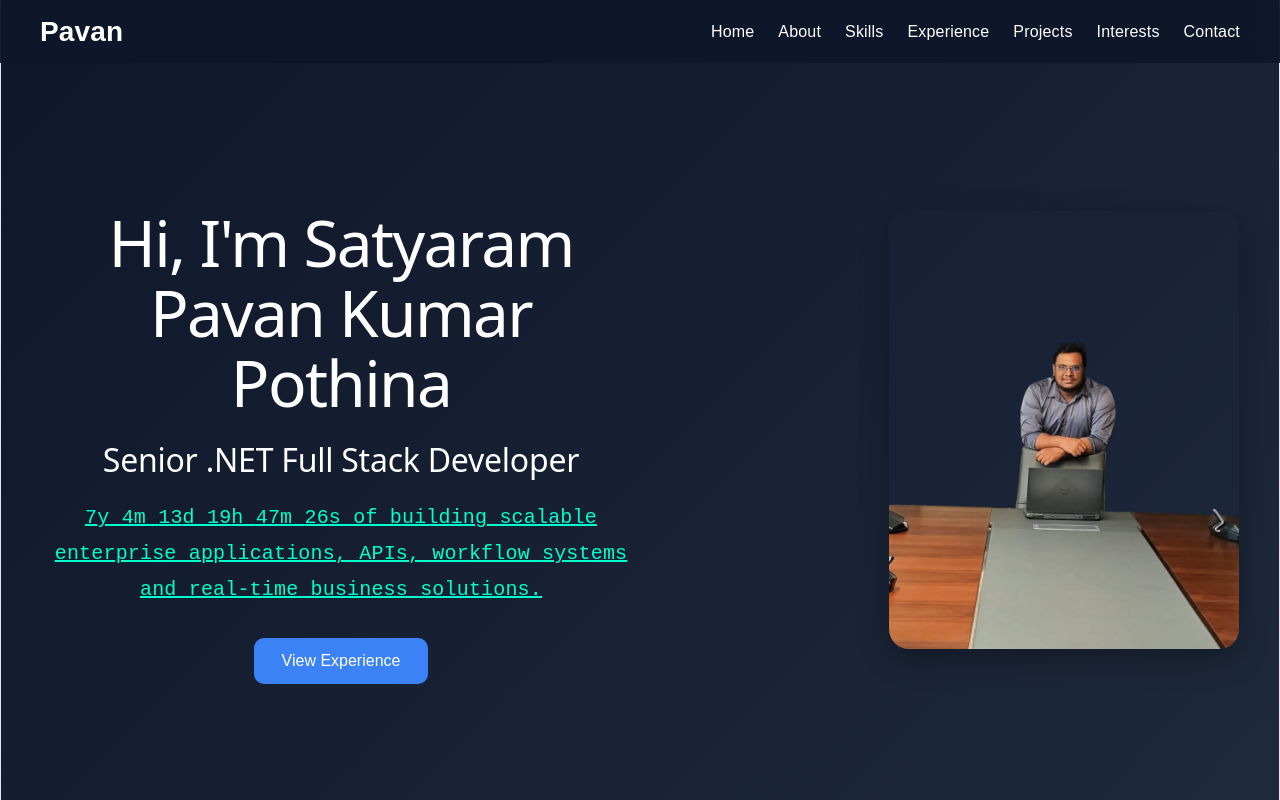
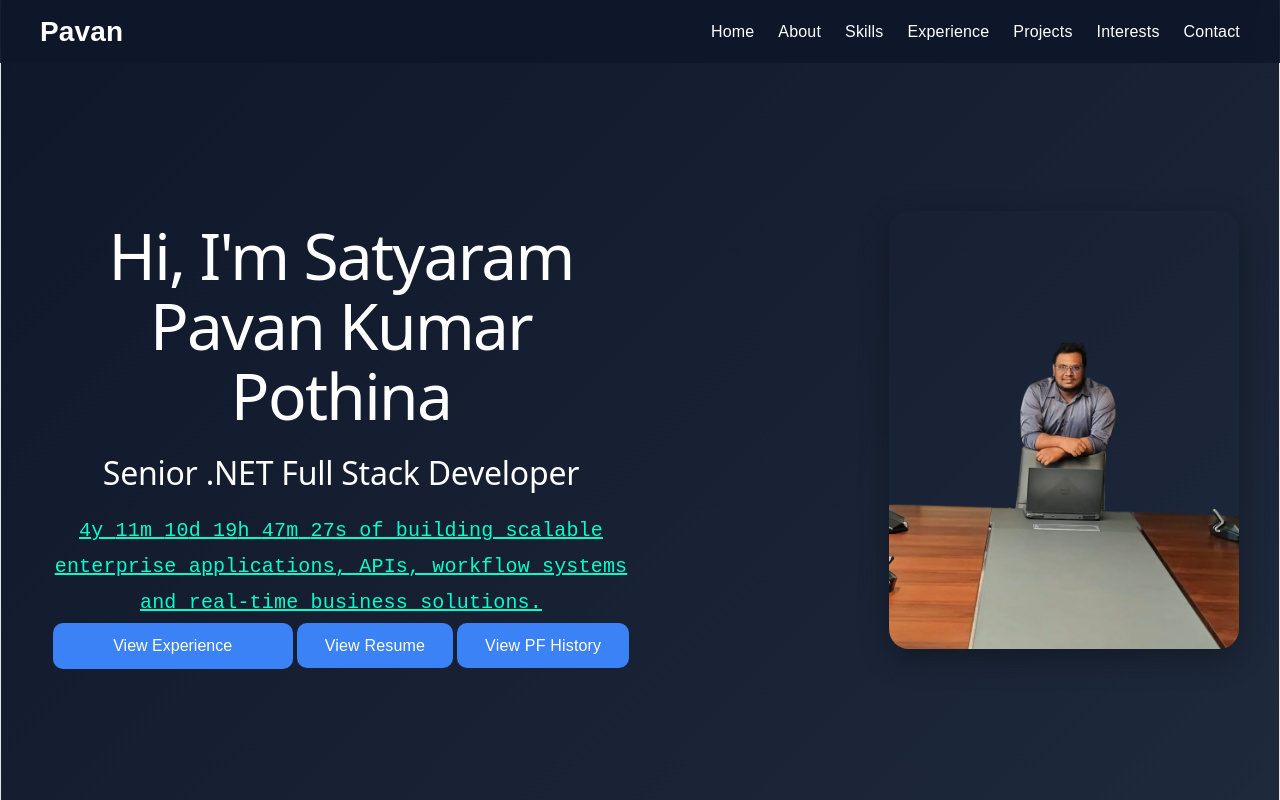
Before and after one commit to SatyaramPavanKumar/portfolio-site, a React (Vite) app: page / in a window 1280 px wide. Shown: the top 800 px of the page. Built offline with nearby package versions, Linux system fonts and the light colour scheme.

Commit message:
update all details and add resume

```diff
--- a/src/App.jsx
+++ b/src/App.jsx
@@ -29,6 +29,8 @@ function App() {
 
       <Footer />
     </>
+
+
   );
 }
 
--- a/src/components/sections/About.jsx
+++ b/src/components/sections/About.jsx
@@ -14,7 +14,7 @@ export default function About() {
       <div className="about-container">
         <div className="about-content">
           <p>
-            Senior .NET Developer with 7 years of experience in designing,
+            Senior .NET Developer with 5 years of experience in designing,
             developing, and maintaining scalable enterprise web applications
             using C#, ASP.NET Core, ASP.NET MVC, Web API, Entity Framework,
             and SQL Server / Oracle.
@@ -42,7 +42,7 @@ export default function About() {
 
         <div className="about-highlights">
           <div className="highlight-card">
-            <h3>7+ Years</h3>
+            <h3>5 Years</h3>
             <p>Enterprise Experience</p>
           </div>
 
--- a/src/components/sections/Experience.jsx
+++ b/src/components/sections/Experience.jsx
@@ -2,7 +2,7 @@ import "../../styles/experience.css";
 import { motion } from "framer-motion";
 const experiences = [
   {
-    date: "Feb 2019 - Apr 2022",
+    date: "Jul 2021 - May 2022",
     company: "Infinity Idea Technologies | Vizag",
     role: "Started as Intern → Jr Developer",
   },
--- a/src/components/sections/Hero.jsx
+++ b/src/components/sections/Hero.jsx
@@ -1,9 +1,11 @@
 import profileimage from "../../assets/7.png";
 import { motion } from "framer-motion";
 import React, { useState, useEffect } from "react";
+import "../../styles/hero.css";
+
 
 export default function Hero() {
-  const startDate = new Date("2019-02-13T10:56:01");
+  const startDate = new Date("2021-07-05T10:56:01");
 
   const [experience, setExperience] = useState({
     years: 0,
@@ -101,20 +103,41 @@ export default function Hero() {
           business solutions.
         </p>
 
-        <button
-          style={{
-            marginTop: "30px",
-            padding: "14px 28px",
-            border: "none",
-            borderRadius: "10px",
-            background: "#3b82f6",
-            color: "white",
-            fontSize: "16px",
-            cursor: "pointer",
-          }}
-        >
-          View Experience
-        </button>
+<div className="buttonContainer">
+
+  <button
+    className="buttonStyle"
+    onClick={() => {
+      document
+        .getElementById("experience")
+        .scrollIntoView({ behavior: "smooth" });
+    }}
+  >
+    View Experience
+  </button>
+
+  <a
+    className="linkButtonStyle"
+    href="/pavan_resume_2026_may.pdf"
+    target="_blank"
+    rel="noopener noreferrer"
+  >
+    View Resume
+  </a>
+
+  <a
+    href="/pavan_pf_history_epfo.pdf"
+    target="_blank"
+    rel="noopener noreferrer"
+    className="linkButtonStyle"
+  >
+    View PF History
+  </a>
+
+</div>
+
+
+
       </div>
 
       <img
--- a/src/components/sections/Projects.jsx
+++ b/src/components/sections/Projects.jsx
@@ -22,6 +22,28 @@ const projects = [
       "Implemented live mail and toaster alerts",
       "Led technical solution discussions",
       "Managed MMS and NOC Passport modules"
+    ]
+  },
+{
+  title: "Quality Control (QC)",
+  duration: "Apr 2024 - Apr 2024",
+  role: "Software Developer",
+  points: [
+    "Developed a dynamic QC workflow system.",
+    "Implemented hierarchical data flow using parent-child relationships.",
+    "Enabled inspectors to redirect queries to relevant departments and officers.",
+    "Built role-based status tracking and workflow history modules.",
+    "Reduced manual ticket handling through automated workflow management."
+  ]
+},  {
+    title: "ESIC Recovery Modules",
+    duration: "Jun 2022 - Apr 2023",
+    role: "Senior Software Developer",
+    points: [
+      "Developed and maintained recovery modules using ASP.NET 3.5, C#, and Visual Studio 2008.",
+      "Supported high-availability ESIC applications with reliable system performance.",
+      "Enhanced application features, performance, and system stability through regular updates.",
+      "Performed debugging, issue fixing, and application maintenance."
     ]
   }
 ];
--- a/src/styles/hero.css
+++ b/src/styles/hero.css
@@ -0,0 +1,22 @@
+.buttonStyle,
+.linkButtonStyle {
+  padding: 14px 28px;
+  border-radius: 10px;
+  background: #3b82f6;
+  color: white;
+  font-size: 16px;
+  cursor: pointer;
+  text-decoration: none;
+  border: none;
+ margin: 2px;
+  width: 240px;
+  text-align: center;
+
+  transition: 0.3s ease;
+}
+
+.buttonStyle:hover,
+.linkButtonStyle:hover {
+  transform: translateY(-2px);
+  opacity: 0.9;
+}
```
Also changed, not shown: 2 other files (tests, documents, lock files or other folders).
